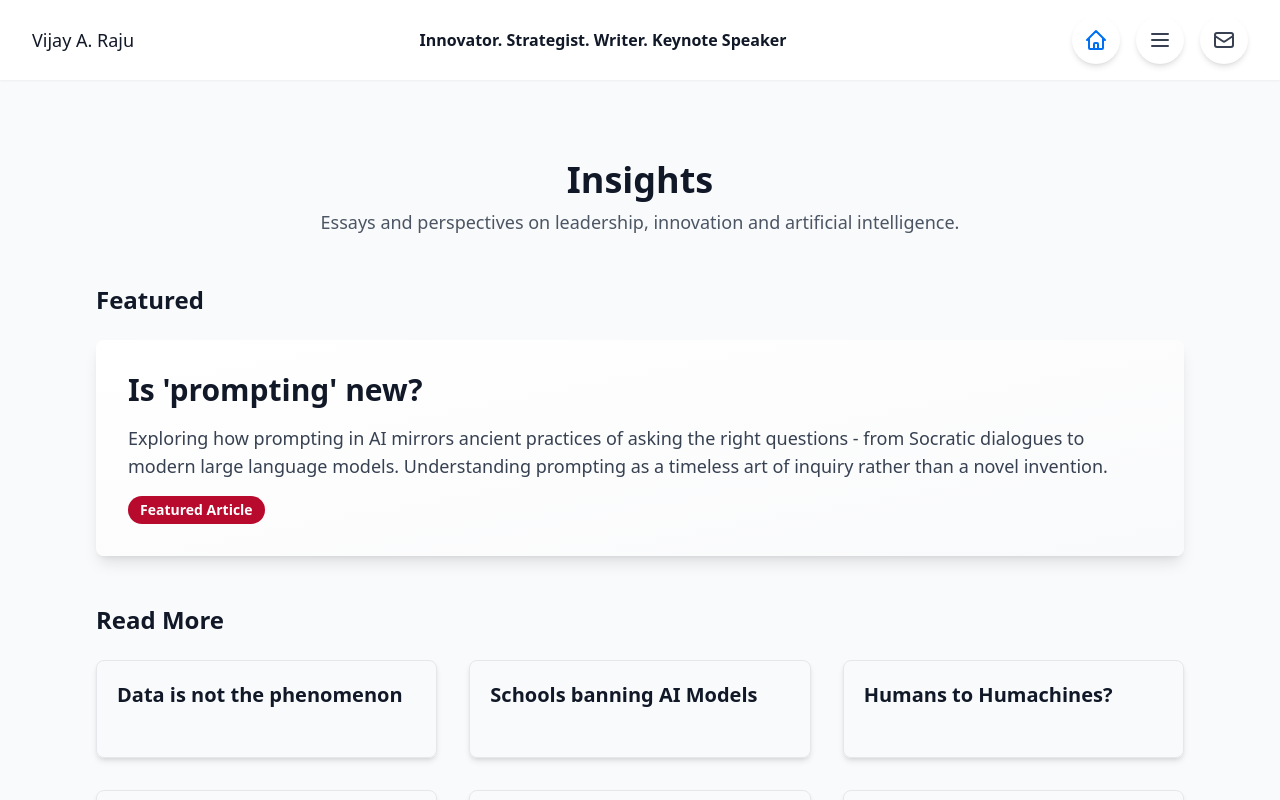
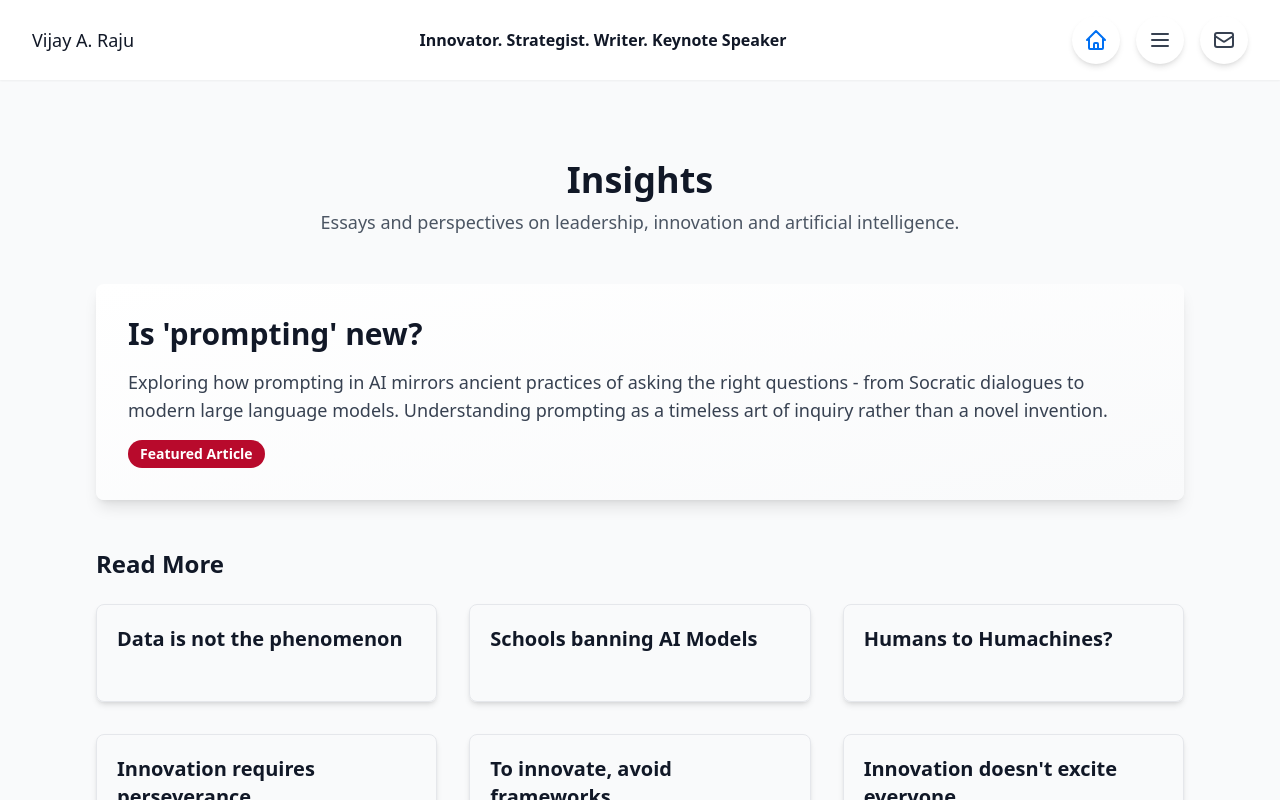
Before and after one commit to Wijay000/draft, a Next.js app: page /insights in a window 1280 px wide. Shown: the top 800 px of the page. Built offline with nearby package versions, Linux system fonts and the light colour scheme.

Commit message:
refactor(insights): remove 'Featured' heading

```diff
--- a/pages/insights.js
+++ b/pages/insights.js
@@ -104,7 +104,6 @@ export default function Insights() {
 
       {/* Featured Article */}
       <section className="mb-12">
-        <h2 className="text-2xl font-bold text-gray-900 mb-6">Featured</h2>
         <a
           href={featuredPost.url}
           target="_blank"
```
